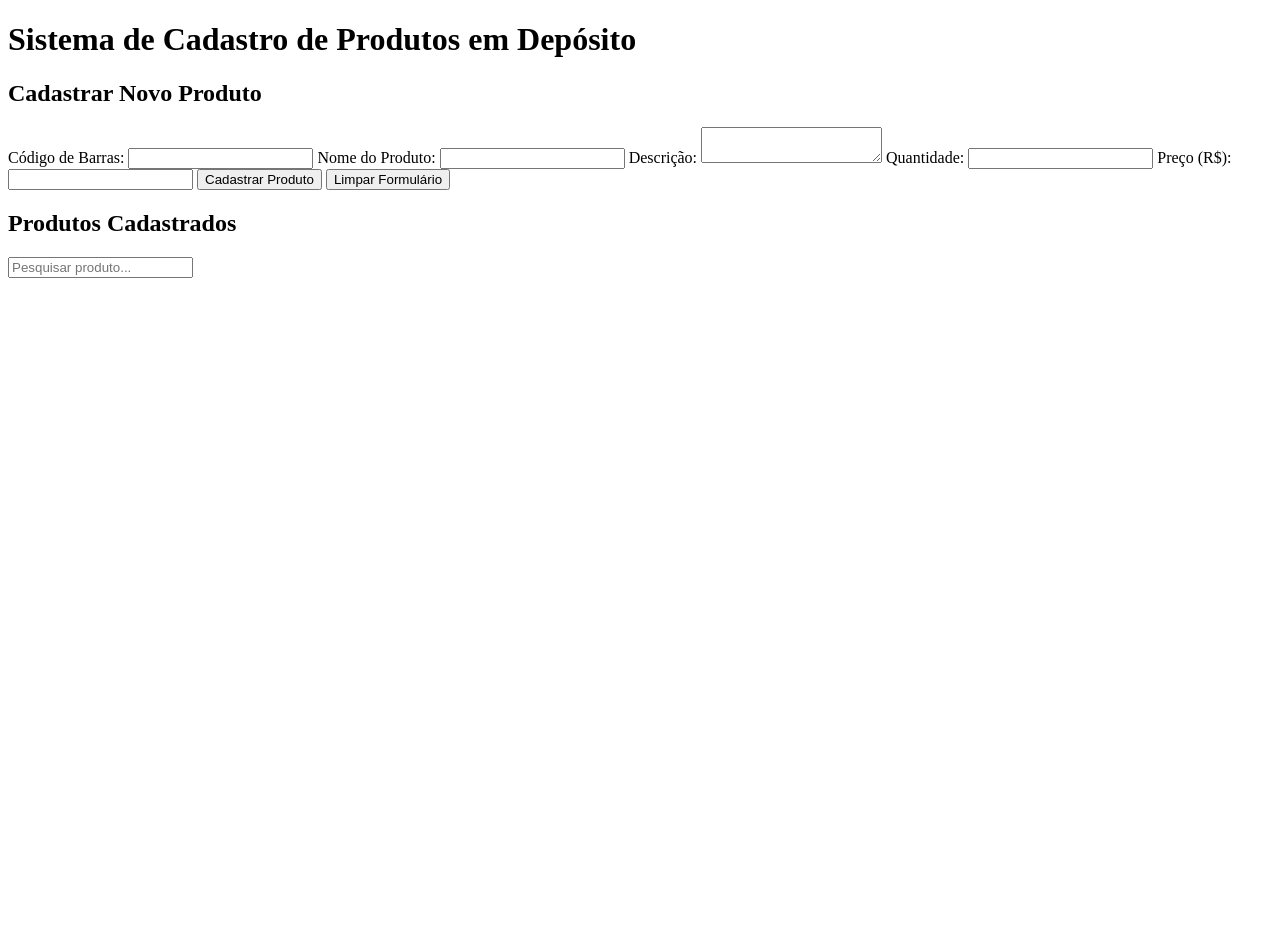
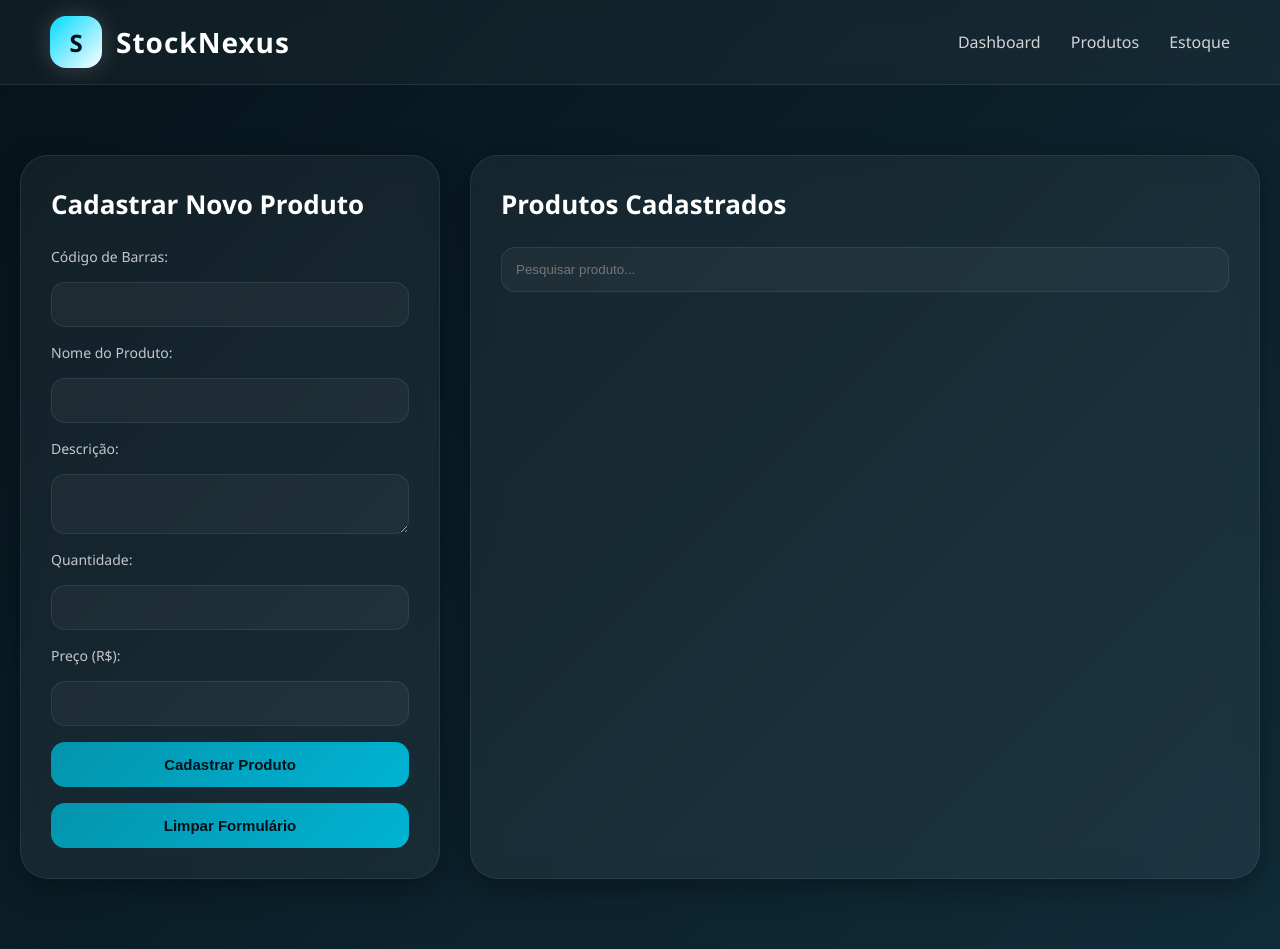
Before and after one commit to Matheus-Victor-SS/StockNexus, a plain HTML site: page frontend/index.html in a window 1280 px wide. Before the commit the page ends 800 px from the top, so only its background shows below. Drawn offline with Linux system fonts and the light colour scheme; no server answers.

Commit message:
adicionando uma nav bar ainda nao funcional para futuras adições além de um CSS completo

```diff
--- a/frontend/index.html
+++ b/frontend/index.html
@@ -7,9 +7,29 @@
   <link rel="stylesheet" href="style.css">
 </head>
 <body>
-  <header>
-    <h1>Sistema de Cadastro de Produtos em Depósito</h1>
-  </header>
+<body>
+
+  <nav>
+
+    <div class="logo">
+
+      <div class="logo-icon">
+        S
+      </div>
+
+      <div class="logo-text">
+        StockNexus
+      </div>
+
+    </div>
+
+    <div class="nav-links">
+      <a href="#">Dashboard</a>
+      <a href="#">Produtos</a>
+      <a href="#">Estoque</a>
+    </div>
+
+  </nav>
   <main>
     <section id="cadastro">
       <h2>Cadastrar Novo Produto</h2>
--- a/frontend/style.css
+++ b/frontend/style.css
@@ -0,0 +1,406 @@
+/* RESET */
+
+* {
+    margin: 0;
+    padding: 0;
+    box-sizing: border-box;
+}
+
+
+/* BODY */
+
+body {
+    font-family: "Segoe UI", sans-serif;
+
+    background:
+        linear-gradient(
+            135deg,
+            #06131a,
+            #0b1f29,
+            #102c39
+        );
+
+    color: white;
+
+    min-height: 100vh;
+}
+
+
+/* NAVBAR */
+
+nav {
+
+    width: 100%;
+
+    height: 85px;
+
+    background:
+        rgba(255, 255, 255, 0.04);
+
+    backdrop-filter: blur(10px);
+
+    border-bottom:
+        1px solid rgba(255,255,255,0.08);
+
+    display: flex;
+
+    align-items: center;
+
+    justify-content: space-between;
+
+    padding: 0 50px;
+
+    position: sticky;
+
+    top: 0;
+
+    z-index: 1000;
+}
+
+
+/* LOGO */
+
+.logo {
+
+    display: flex;
+
+    align-items: center;
+
+    gap: 14px;
+}
+
+.logo-icon {
+
+    width: 52px;
+
+    height: 52px;
+
+    border-radius: 16px;
+
+    background:
+        linear-gradient(
+            135deg,
+            #00d9ff,
+            #ffffff
+        );
+
+    color: #041018;
+
+    display: flex;
+
+    align-items: center;
+
+    justify-content: center;
+
+    font-size: 24px;
+
+    font-weight: bold;
+
+    box-shadow:
+        0 0 25px rgba(255,255,255,0.18);
+}
+
+.logo-text {
+
+    font-size: 28px;
+
+    font-weight: 700;
+
+    color: white;
+
+    letter-spacing: 1px;
+}
+
+
+/* LINKS */
+
+.nav-links {
+
+    display: flex;
+
+    gap: 30px;
+}
+
+.nav-links a {
+
+    text-decoration: none;
+
+    color: rgba(255,255,255,0.8);
+
+    font-weight: 500;
+
+    transition: 0.2s;
+}
+
+.nav-links a:hover {
+
+    color: white;
+
+    text-shadow:
+        0 0 10px rgba(255,255,255,0.4);
+}
+
+
+/* MAIN */
+
+main {
+
+    width: 100%;
+
+    max-width: 1400px;
+
+    margin: 50px auto;
+
+    padding: 20px;
+
+    display: grid;
+
+    grid-template-columns: 420px 1fr;
+
+    gap: 30px;
+}
+
+
+/* CARDS */
+
+section {
+
+    background:
+        rgba(255,255,255,0.05);
+
+    border:
+        1px solid rgba(255,255,255,0.08);
+
+    border-radius: 28px;
+
+    padding: 30px;
+
+    backdrop-filter: blur(12px);
+
+    box-shadow:
+        0 8px 30px rgba(0,0,0,0.35);
+}
+
+
+/* TITLES */
+
+h2 {
+
+    font-size: 26px;
+
+    margin-bottom: 25px;
+
+    color: white;
+}
+
+
+/* FORM */
+
+form {
+
+    display: flex;
+
+    flex-direction: column;
+
+    gap: 16px;
+}
+
+
+/* LABELS */
+
+label {
+
+    color:
+        rgba(255,255,255,0.75);
+
+    font-size: 14px;
+}
+
+
+/* INPUTS */
+
+input,
+textarea {
+
+    background:
+        rgba(255,255,255,0.04);
+
+    border:
+        1px solid rgba(255,255,255,0.08);
+
+    border-radius: 14px;
+
+    padding: 14px;
+
+    color: white;
+
+    outline: none;
+
+    transition: 0.2s;
+}
+
+input:focus,
+textarea:focus {
+
+    border:
+        1px solid #00d9ff;
+
+    box-shadow:
+        0 0 20px rgba(0,217,255,0.18);
+}
+
+
+/* BOTÕES */
+
+button {
+
+    border: none;
+
+    border-radius: 14px;
+
+    padding: 14px;
+
+    font-size: 15px;
+
+    font-weight: bold;
+
+    cursor: pointer;
+
+    transition: 0.2s;
+
+    color: #041018;
+
+    background:
+        linear-gradient(
+            135deg,
+            rgb(4, 148, 173),
+            #00b3d3
+        );
+}
+
+button:hover {
+
+    transform: translateY(-2px);
+
+    box-shadow:
+        0 8px 20px rgba(255,255,255,0.12);
+}
+
+
+/* PESQUISA */
+
+#pesquisa {
+
+    width: 100%;
+
+    margin-bottom: 20px;
+}
+
+
+/* LISTA */
+
+#lista-produtos {
+
+    list-style: none;
+
+    display: flex;
+
+    flex-direction: column;
+
+    gap: 18px;
+}
+
+
+/* PRODUTO */
+
+#lista-produtos li {
+
+    background:
+        rgba(255,255,255,0.03);
+
+    border:
+        1px solid rgba(255,255,255,0.07);
+
+    border-radius: 20px;
+
+    padding: 22px;
+
+    transition: 0.2s;
+
+    line-height: 1.8;
+}
+
+#lista-produtos li:hover {
+
+    transform: translateY(-3px);
+
+    border:
+        1px solid rgba(255,255,255,0.18);
+
+    box-shadow:
+        0 10px 25px rgba(0,0,0,0.35);
+}
+
+
+/* NOME PRODUTO */
+
+#lista-produtos strong {
+
+    font-size: 20px;
+
+    color: white;
+}
+
+
+/* BOTÕES DOS PRODUTOS */
+
+#lista-produtos button {
+
+    margin-top: 14px;
+
+    margin-right: 10px;
+
+    padding: 10px 16px;
+}
+
+
+/* SCROLL */
+
+::-webkit-scrollbar {
+
+    width: 10px;
+}
+
+::-webkit-scrollbar-thumb {
+
+    background:
+        rgba(255,255,255,0.2);
+
+    border-radius: 20px;
+}
+
+
+/* RESPONSIVO */
+
+@media (max-width: 950px) {
+
+    main {
+
+        grid-template-columns: 1fr;
+    }
+
+    nav {
+
+        padding: 0 20px;
+    }
+
+    .logo-text {
+
+        font-size: 22px;
+    }
+
+    .nav-links {
+
+        display: none;
+    }
+}
```
Also changed, not shown: 1 other file.
